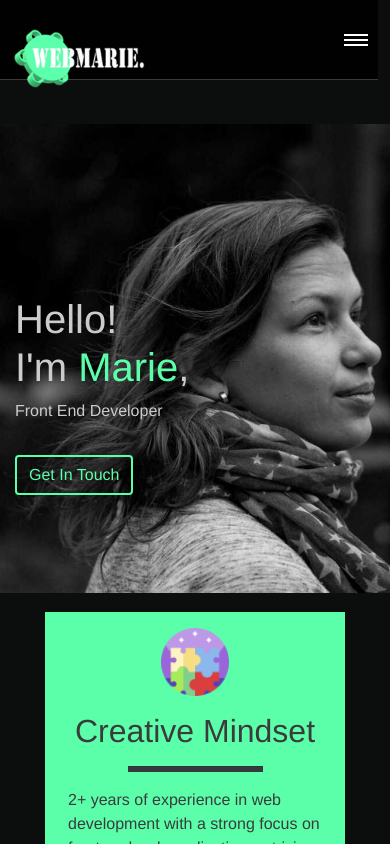
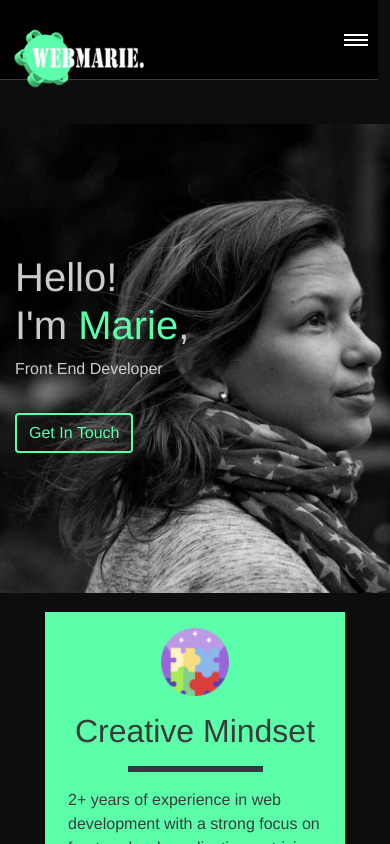
Before and after one commit to MarieBerezhna/portfolio, a Vue app: page / in a window 390 px wide. Built offline with nearby package versions, Linux system fonts and the light colour scheme.

Commit message:
some finishes

```diff
--- a/src/components/HelloWorld.vue
+++ b/src/components/HelloWorld.vue
@@ -24,9 +24,11 @@
         <div class="row col-md-10">
 
           <div v-for="box in this.$store.state.boxes" :key="box.id"
-          class="infobox-outer col-12 col-md-4 my-5 my-md-1">
+          class="infobox-outer col-12 col-md-4 my-5 my-md-1"
+          :class="[ window.innerWidth < 992 && box.highlighted ? 'margin-box-mob' : 'that']">
             <div class="infobox text-center mb-5" @mouseenter="boxHover" @mouseleave="boxHover"
-              :class="{highlighted: box.highlighted}">
+              :class="{highlighted: box.highlighted}"
+              >
               <div class="img mx-auto">
                 <img class="img my-3 my-md-4" width="25%" height="25%"
                 :src="require('../assets/png/' + box.icon)" :alt="box.title">
@@ -95,13 +97,13 @@
   }
 
   .greet {
-    top: 35vh;
+    top: 30vh;
     animation-duration: 3s;
     animation-name: slidein;
   }
-  .infobox-outer:first-child {
-    margin-top: 0 !important;
-  }
+    .margin-box-mob {
+      margin-top: 0 !important;
+    }
   .infobox-outer {
     position: relative;
     color: #fff;
--- a/src/main.js
+++ b/src/main.js
@@ -3,7 +3,7 @@ import App from './App.vue';
 import Vuex from 'vuex';
 import store from './store';
 
-import "bootstrap";
+// import "bootstrap";
 import "bootstrap/dist/css/bootstrap.min.css";
 
 import { library } from '@fortawesome/fontawesome-svg-core';
```
